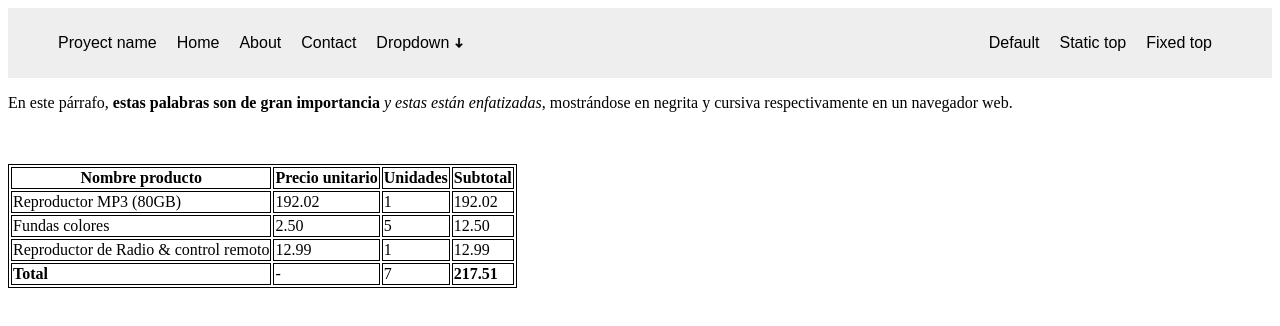
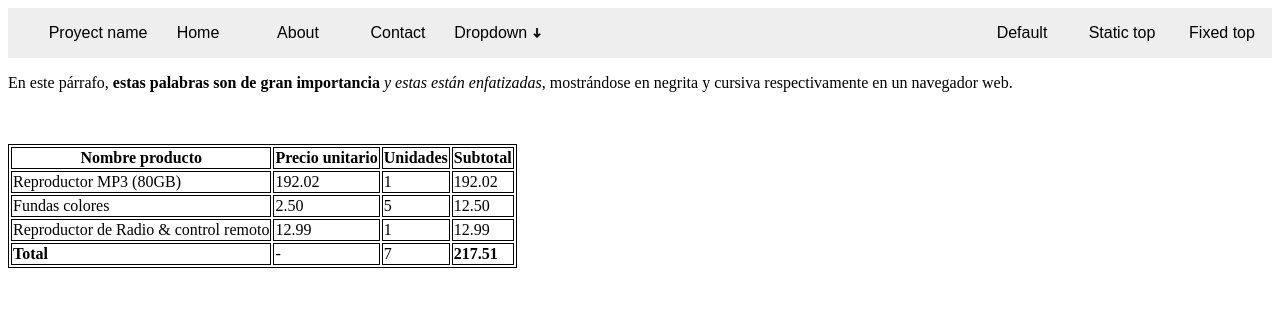
Before and after one commit to lucasortega2/ejercicios-practicos-iniciales, a plain HTML site: page index.html in a window 1280 px wide. Drawn offline with Linux system fonts and the light colour scheme.

Commit message:
sacando margin

```diff
--- a/style.css
+++ b/style.css
@@ -9,22 +9,24 @@ header {
 }
 
 .ul-container-1 {
-    width: max-content;
+    margin: 0;
     display:flex;
     text-decoration: none;
-
 }
 .ul-container-2 {
     margin-right: 50px;
-    width: max-content;
     display:flex;
+    margin: 0;
 }
 
 ul li  {
-    align-self: center;
-    margin: 10px;
+    display: flex;
+    align-items: center;
+    justify-content: center;
     list-style: none;
     text-decoration: none;
+    width: 100px;
+    height:50px;
 }
 
 a {
@@ -33,8 +35,13 @@ a {
 }
 
 a img {
-    align-self: center;
     width: 10px;
+}
+
+header nav ul li:hover {
+    color: #000;
+    background-color: #999;
+    transition: .8s;
 }
 
 
```
